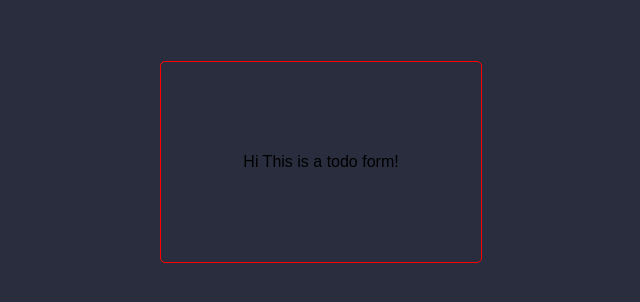
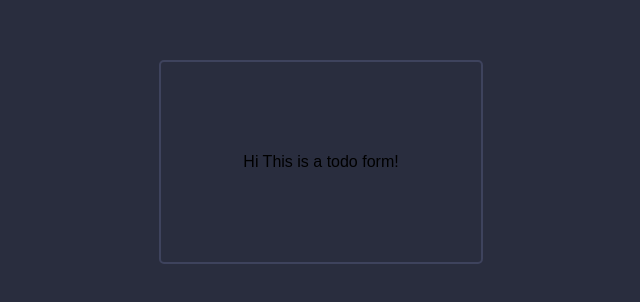
Before and after one commit to PatrickStrz/TodoDemo, a React (Create React App) app: page / in a window 1280 px wide. Shown: the part 238-540 px from the top of the page, without its empty margins (319-959 px from the left). Built offline with nearby package versions, Linux system fonts and the light colour scheme.

Commit message:
added color library

```diff
--- a/package.json
+++ b/package.json
@@ -3,6 +3,7 @@
   "version": "0.1.0",
   "private": true,
   "dependencies": {
+    "color": "^3.0.0",
     "prop-types": "^15.6.1",
     "react": "^16.3.2",
     "react-dom": "^16.3.2",
--- a/src/components/CreateTodoForm.js
+++ b/src/components/CreateTodoForm.js
@@ -10,7 +10,7 @@ const FormBox = styled.div`
   align-items: center;
   height: 200px;
   width: 25%;
-  border: 1px solid ${COLORS.outline};
+  border: 2px solid ${COLORS.outline};
   border-radius: 5px;
 `
 
--- a/src/constants/Colors.js
+++ b/src/constants/Colors.js
@@ -1,10 +1,11 @@
+var Color = require("color")
 const tintColor = "#2f95dc"
 const background = "#292D3E"
 export default {
   background,
-  outline: "red",
-  //   header: Color(background).lighten(0.5),
-  //   tabBarBottom: Color(background).lighten(0.5),
+  outline: Color(background)
+    .lighten(0.5)
+    .toString(),
   main: "#7E57C2",
   secondary: "#89D9ED",
   text: "#fff"
```
Also changed, not shown: 1 other file (tests, documents, lock files or other folders).
